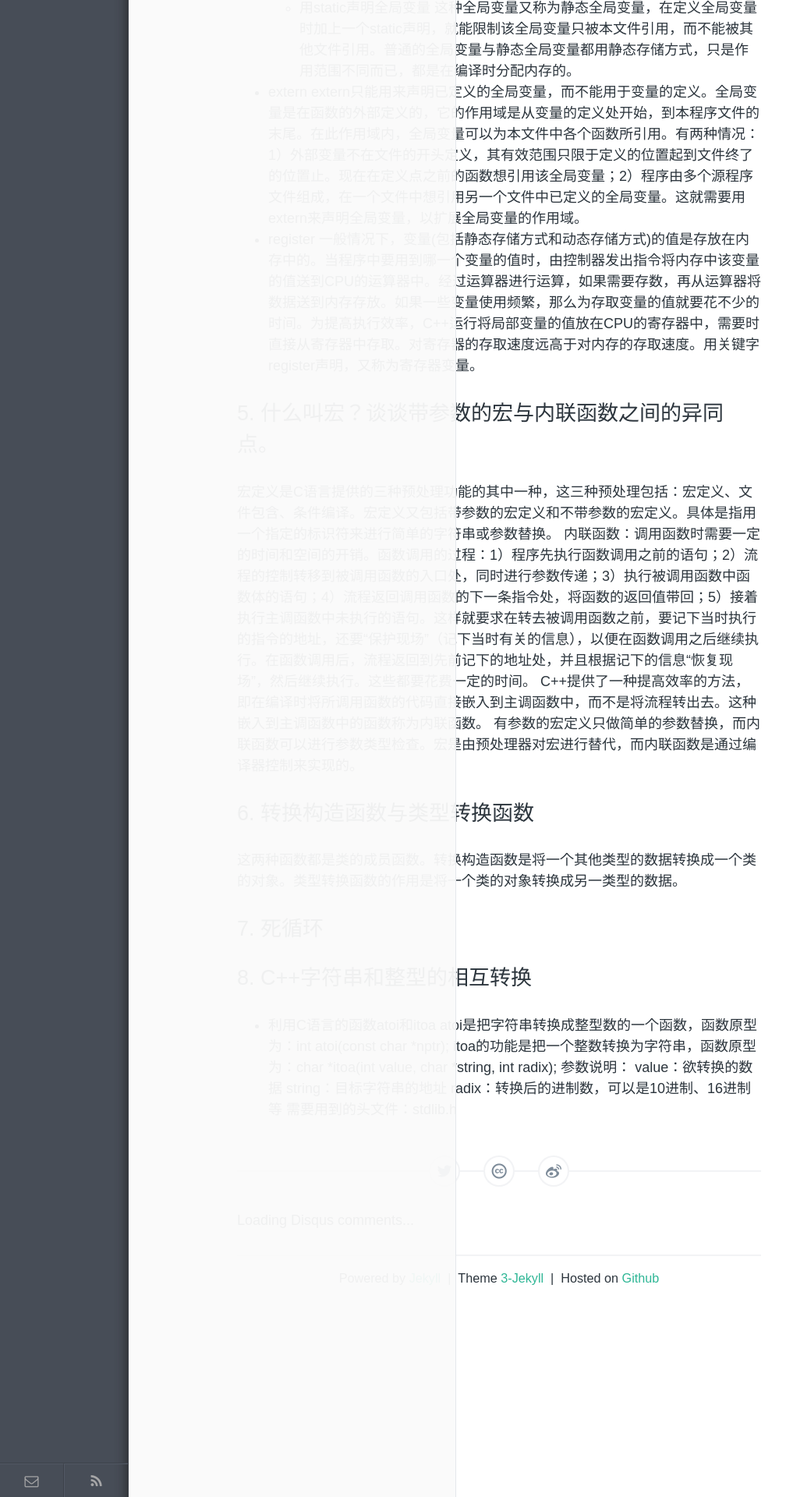
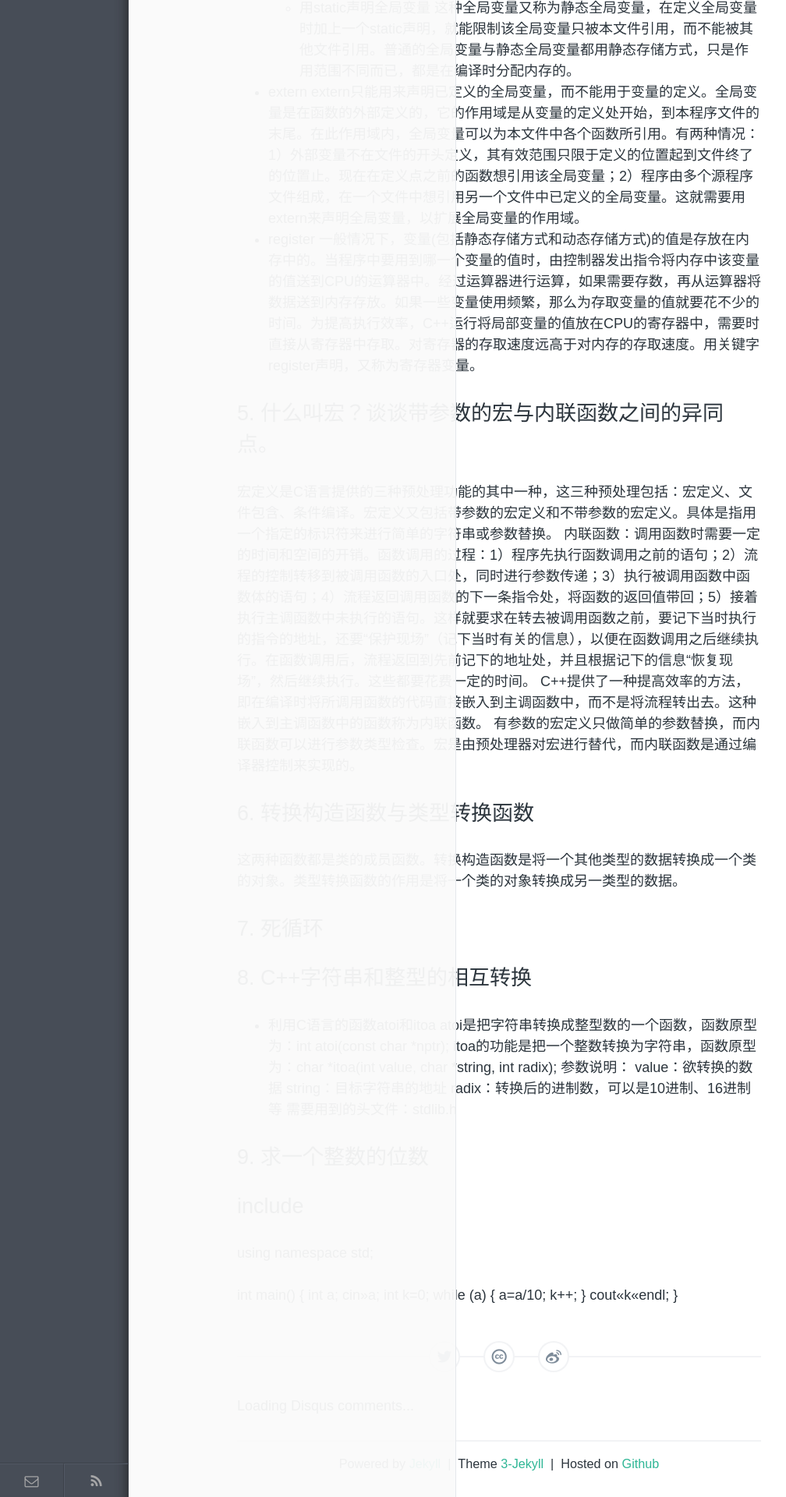
Before and after one commit to zhuyafei/zhuyafei.github.io, a Jekyll site: the page built from _posts/tech/2015-09-21-C++.md, in a window 1280 px wide. Shown: the part 2313-4233 px from the top of the page at 78% size, without its empty margins (0-1008 px from the left). Built offline with Jekyll 4.4.1, drawn with Linux system fonts in a browser that asks for light colours; comment, search, counter and statistics services are not loaded.

Commit message:
Modify 2015-09-21-C++.md

```diff
--- a/_posts/tech/2015-09-21-C++.md
+++ b/_posts/tech/2015-09-21-C++.md
@@ -77,3 +77,19 @@ value：欲转换的数据
 string：目标字符串的地址
 radix：转换后的进制数，可以是10进制、16进制等
 需要用到的头文件：stdlib.h
+
+## 9. 求一个整数的位数
+#include <iostream>
+using namespace std;
+
+int main()
+{
+    int a;
+    cin>>a;
+    int k=0;
+    while (a) {
+        a=a/10;
+        k++;
+    }
+    cout<<k<<endl;
+}
```
